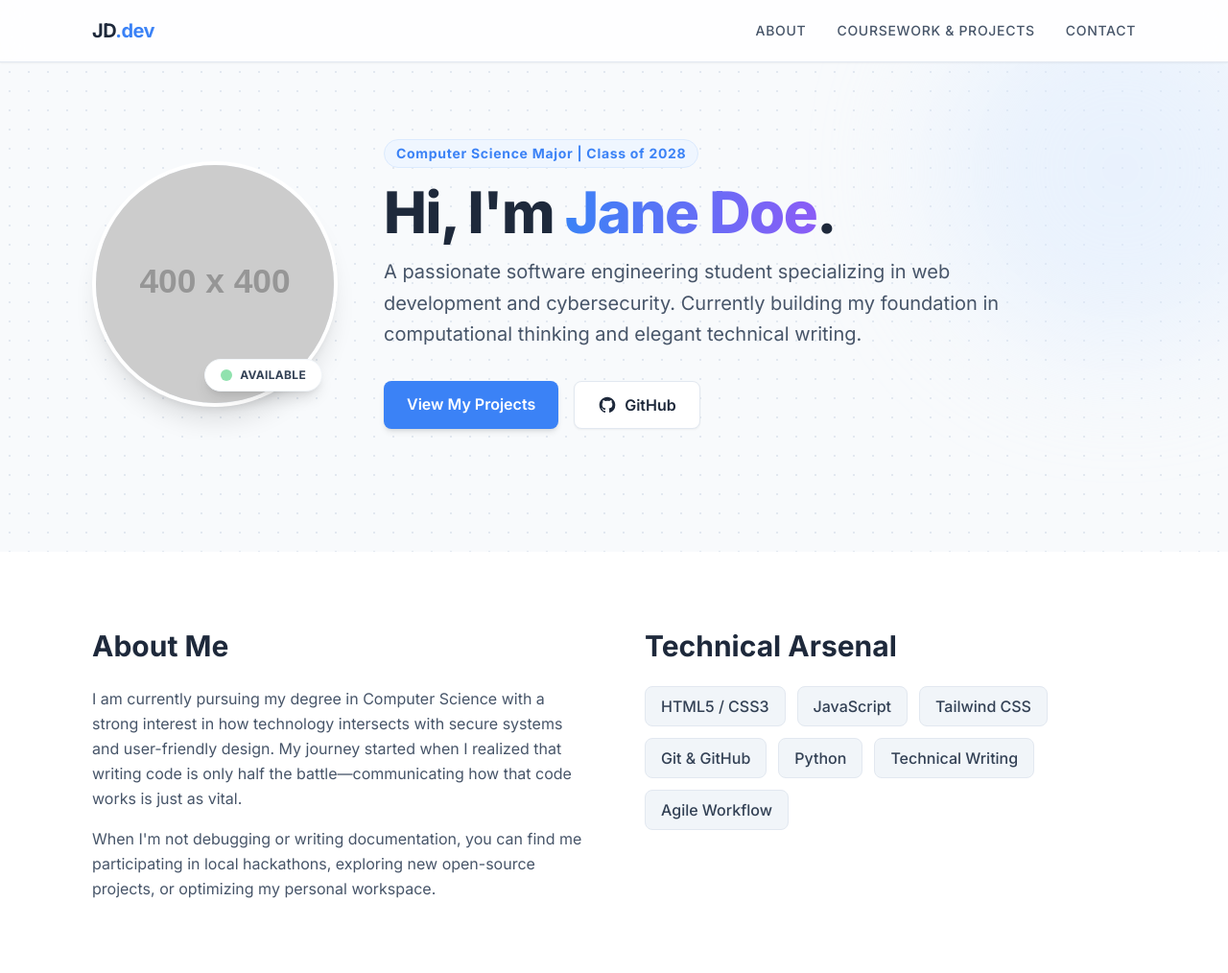
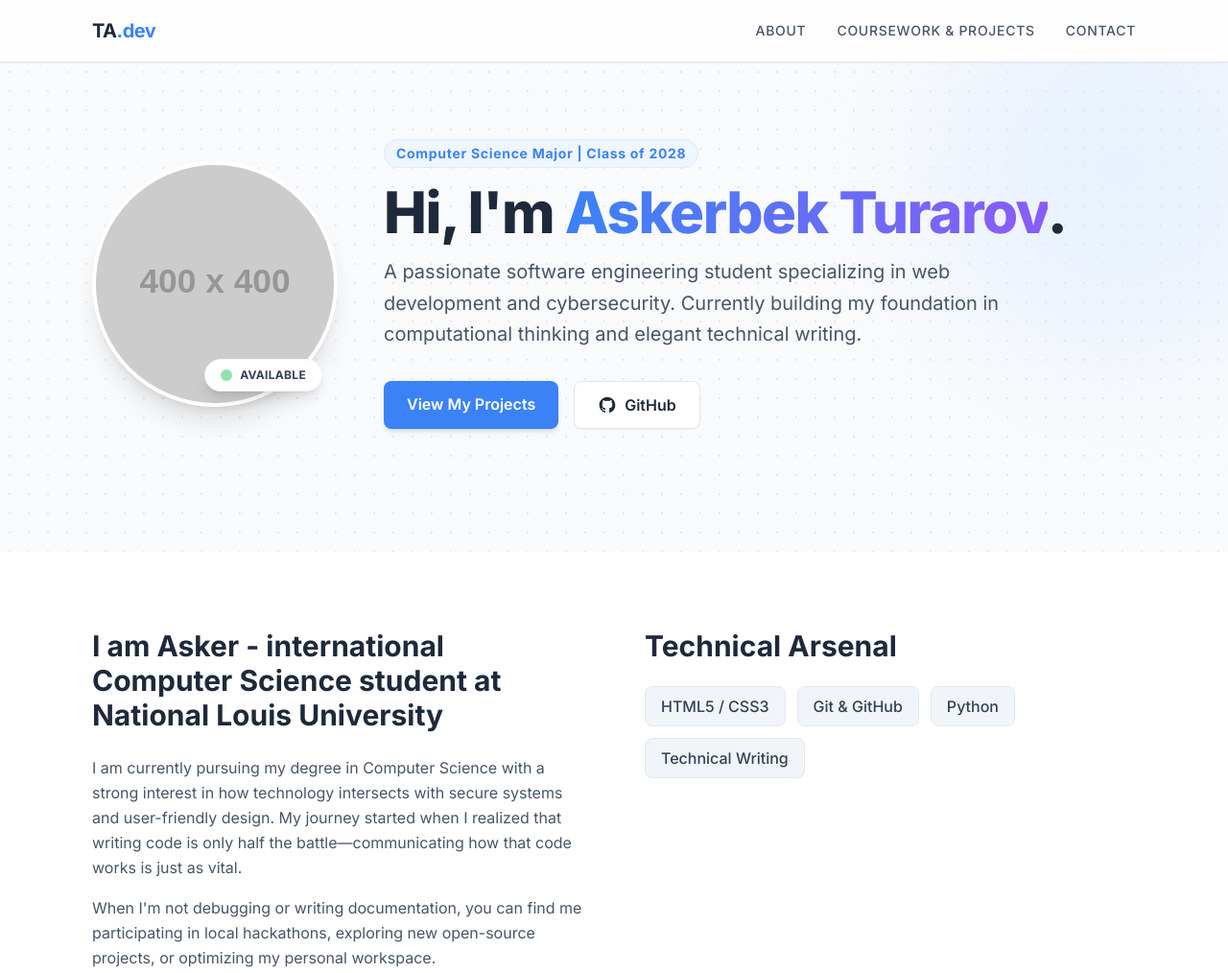
Before and after one commit to Asker-bek/asker_turarov.github.io, a plain HTML site: page index.html in a window 1280 px wide. Shown: the top 1014 px of the page at 96% size. Drawn offline with nearby package versions, Linux system fonts and the light colour scheme; placeholder pictures from the web are drawn by us.

Commit message:
Update index.html
updates

```diff
--- a/index.html
+++ b/index.html
@@ -50,7 +50,7 @@
             <div class="flex justify-between h-16 items-center">
                 <div class="font-bold text-xl tracking-tight text-secondary">
                     <!-- STUDENT INSTRUCTION: Update your initials or logo here -->
-                    JD<span class="text-primary">.dev</span>
+                    TA<span class="text-primary">.dev</span>
                 </div>
                 <div class="hidden md:flex space-x-8">
                     <a href="#about" class="text-slate-600 hover:text-primary transition font-medium text-sm uppercase tracking-wider">About</a>
@@ -87,7 +87,7 @@
                         Computer Science Major | Class of 2028
                     </span>
                     <h1 class="text-5xl md:text-6xl font-extrabold tracking-tight mb-4 text-secondary">
-                        Hi, I'm <span class="gradient-text">Jane Doe</span>.
+                        Hi, I'm <span class="gradient-text">Askerbek Turarov</span>.
                     </h1>
                     <p class="text-xl text-slate-600 mb-8 max-w-2xl leading-relaxed">
                         <!-- STUDENT INSTRUCTION: Write a brief elevator pitch about yourself -->
@@ -98,7 +98,7 @@
                             View My Projects
                         </a>
                         <!-- STUDENT INSTRUCTION: Update link to your GitHub -->
-                        <a href="https://github.com" target="_blank" class="bg-white text-secondary hover:bg-slate-50 border border-slate-200 px-6 py-3 rounded-lg font-semibold shadow-sm transition flex items-center gap-2">
+                        <a https://github.com/Asker-bek" target="_blank" class="bg-white text-secondary hover:bg-slate-50 border border-slate-200 px-6 py-3 rounded-lg font-semibold shadow-sm transition flex items-center gap-2">
                             <svg class="w-5 h-5" fill="currentColor" viewBox="0 0 24 24" aria-hidden="true"><path fill-rule="evenodd" d="M12 2C6.477 2 2 6.484 2 12.017c0 4.425 2.865 8.18 6.839 9.504.5.092.682-.217.682-.483 0-.237-.008-.868-.013-1.703-2.782.605-3.369-1.343-3.369-1.343-.454-1.158-1.11-1.466-1.11-1.466-.908-.62.069-.608.069-.608 1.003.07 1.531 1.032 1.531 1.032.892 1.53 2.341 1.088 2.91.832.092-.647.35-1.088.636-1.338-2.22-.253-4.555-1.113-4.555-4.951 0-1.093.39-1.988 1.029-2.688-.103-.253-.446-1.272.098-2.65 0 0 .84-.27 2.75 1.026A9.564 9.564 0 0112 6.844c.85.004 1.705.115 2.504.337 1.909-1.296 2.747-1.027 2.747-1.027.546 1.379.202 2.398.1 2.651.64.7 1.028 1.595 1.028 2.688 0 3.848-2.339 4.695-4.566 4.943.359.309.678.92.678 1.855 0 1.338-.012 2.419-.012 2.747 0 .268.18.58.688.482A10.019 10.019 0 0022 12.017C22 6.484 17.522 2 12 2z" clip-rule="evenodd"></path></svg>
                             GitHub
                         </a>
@@ -113,7 +113,7 @@
             <div class="max-w-6xl mx-auto px-4 sm:px-6 lg:px-8">
                 <div class="grid grid-cols-1 lg:grid-cols-2 gap-16">
                     <div>
-                        <h2 class="text-3xl font-bold text-secondary mb-6">About Me</h2>
+                        <h2 class="text-3xl font-bold text-secondary mb-6">I am Asker - international Computer Science student at National Louis University</h2>
                         <div class="prose text-slate-600 leading-relaxed space-y-4">
                             <!-- STUDENT INSTRUCTION: Expand on your background -->
                             <p>
@@ -129,12 +129,12 @@
                         <div class="flex flex-wrap gap-3">
                             <!-- STUDENT INSTRUCTION: Add or remove skills as you learn them -->
                             <span class="px-4 py-2 bg-slate-100 text-slate-700 rounded-lg font-medium border border-slate-200">HTML5 / CSS3</span>
-                            <span class="px-4 py-2 bg-slate-100 text-slate-700 rounded-lg font-medium border border-slate-200">JavaScript</span>
-                            <span class="px-4 py-2 bg-slate-100 text-slate-700 rounded-lg font-medium border border-slate-200">Tailwind CSS</span>
+
+
                             <span class="px-4 py-2 bg-slate-100 text-slate-700 rounded-lg font-medium border border-slate-200">Git & GitHub</span>
                             <span class="px-4 py-2 bg-slate-100 text-slate-700 rounded-lg font-medium border border-slate-200">Python</span>
                             <span class="px-4 py-2 bg-slate-100 text-slate-700 rounded-lg font-medium border border-slate-200">Technical Writing</span>
-                            <span class="px-4 py-2 bg-slate-100 text-slate-700 rounded-lg font-medium border border-slate-200">Agile Workflow</span>
+
                         </div>
                     </div>
                 </div>
```
